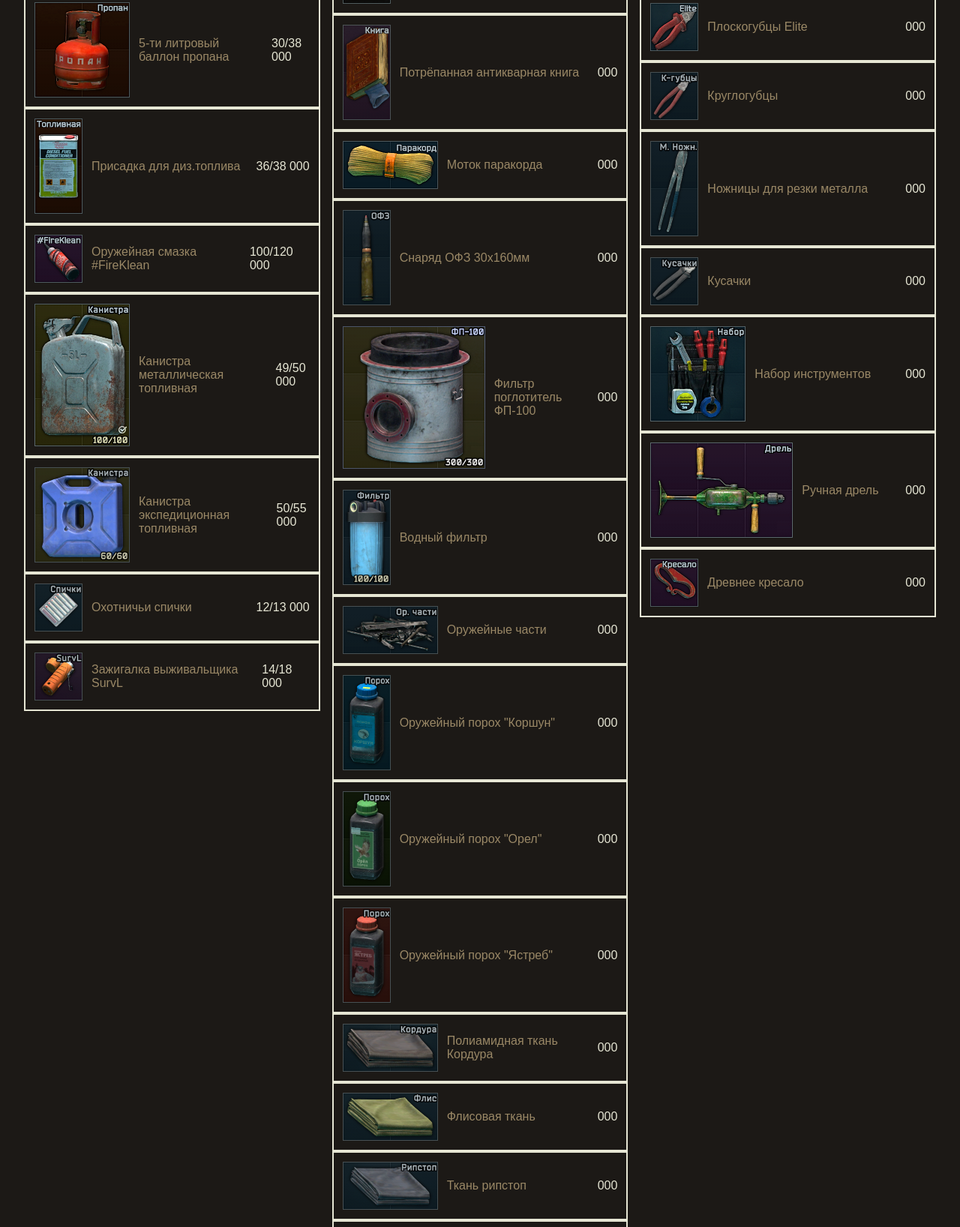
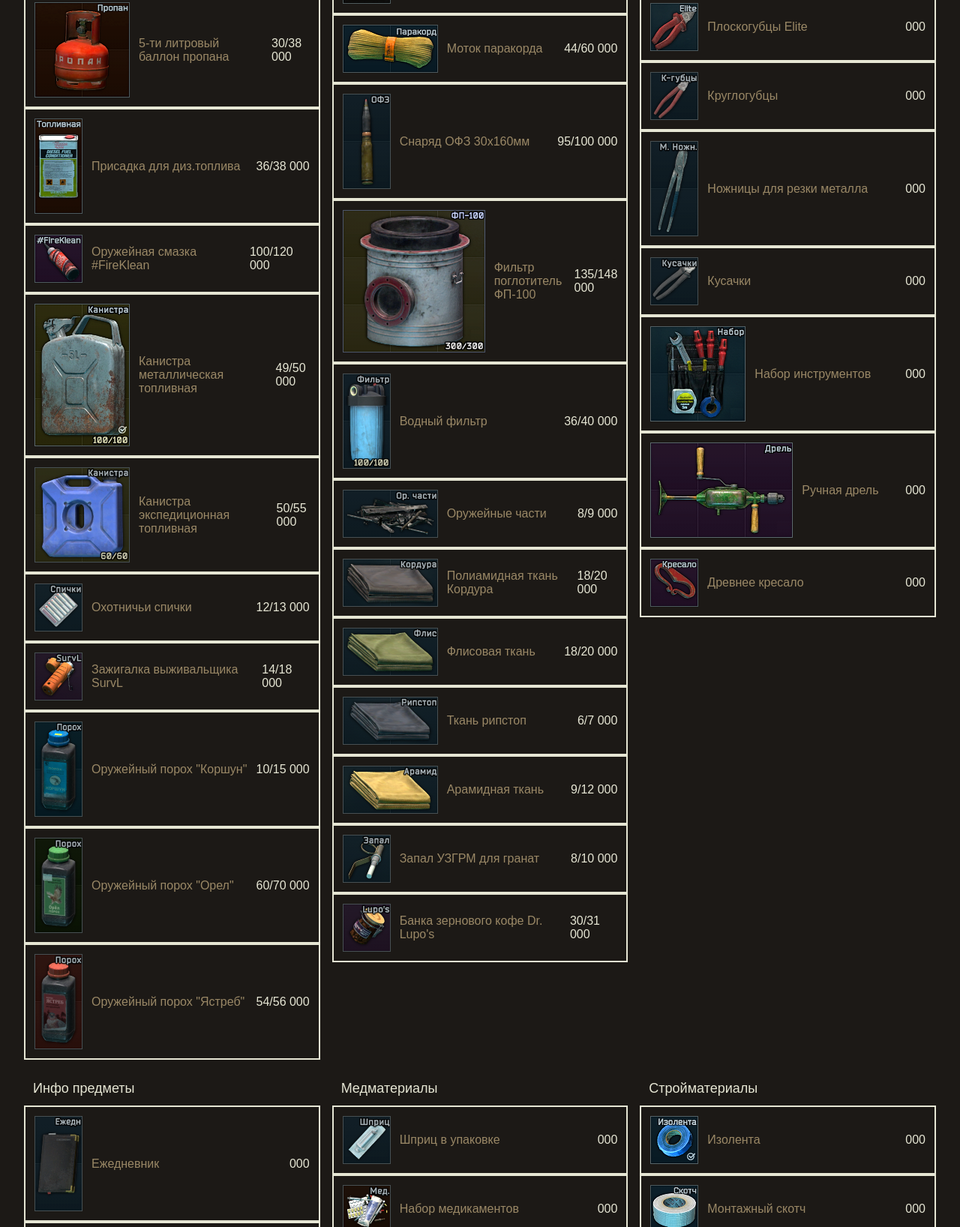
Before and after one commit to Deniszhuzhkov/tarkov-maps, a website: page items/index.html in a window 1280 px wide. Shown: the part 722-2358 px from the top of the page at 75% size. Drawn offline with Linux system fonts and the light colour scheme.

Commit message:
add image

```diff
--- a/items/index.html
+++ b/items/index.html
@@ -160,120 +160,113 @@
       <div class="item__name">Зажигалка выживальщика SurvL</div>
       <div class="item__count">14/18 000</div>
     </div>
+    <div class="item">
+      <div class="img-item"><img src="../images/Poroh_icon.png" alt="" class="img-item__img"></div>
+      <div class="item__name">Оружейный порох "Коршун"</div>
+      <div class="item__count">10/15 000</div>
+    </div>
+    <div class="item">
+      <div class="img-item"><img src="../images/Poroh_orel_icon.png" alt="" class="img-item__img"></div>
+      <div class="item__name">Оружейный порох "Орел"</div>
+      <div class="item__count">60/70 000</div>
+    </div>
+    <div class="item">
+      <div class="img-item"><img src="../images/Poroh_yastreb_icon.png" alt="" class="img-item__img"></div>
+      <div class="item__name">Оружейный порох "Ястреб"</div>
+      <div class="item__count">54/56 000</div>
+    </div>
   </div>
   <div class="list__section">
     <div class="list-title">Другое</div>
     <div class="item">
       <div class="img-item"><img src="../images/Sigareti_Apollo_icon.png" alt="" class="img-item__img"></div>
       <div class="item__name">Сигареты Союз Аполлон</div>
-      <div class="item__count">000</div>
+      <div class="item__count">8/10 000</div>
     </div>
     <div class="item">
       <div class="img-item"><img src="../images/Sigareti_Malboro_icon.png" alt="" class="img-item__img"></div>
       <div class="item__name">Сигареты Malboro</div>
-      <div class="item__count">000</div>
+      <div class="item__count">6/8 000</div>
     </div>
     <div class="item">
       <div class="img-item"><img src="../images/Sigareti_Wilston_icon.png" alt="" class="img-item__img"></div>
       <div class="item__name">Сигареты Wilston</div>
-      <div class="item__count">000</div>
+      <div class="item__count">4/5 000</div>
     </div>
     <div class="item">
       <div class="img-item"><img src="../images/Sigareti_Strike_icon.png" alt="" class="img-item__img"></div>
       <div class="item__name">Сигареты Strike</div>
-      <div class="item__count">000</div>
+      <div class="item__count">1/2 000</div>
     </div>
     <div class="item">
       <div class="img-item"><img src="../images/FiltrProtivogaz_icon.png" alt="" class="img-item__img"></div>
       <div class="item__name">Воздушный фильтр для противогаза</div>
-      <div class="item__count">000</div>
+      <div class="item__count">9/11 000</div>
     </div>
-
-
     <div class="item">
       <div class="img-item"><img src="../images/Coffee_icon.png" alt="" class="img-item__img"></div>
       <div class="item__name">Банка кофе Majaica</div>
-      <div class="item__count">000</div>
+      <div class="item__count">11/15 000</div>
     </div>
     <div class="item">
       <div class="img-item"><img src="../images/Chay_icon.png" alt="" class="img-item__img"></div>
       <div class="item__name">Коробка с чаем</div>
-      <div class="item__count">000</div>
-    </div>
-    <div class="item">
-      <div class="img-item"><img src="../images/KnigaDobby_icon.png" alt="" class="img-item__img"></div>
-      <div class="item__name">Потрёпанная антикварная книга</div>
-      <div class="item__count">000</div>
+      <div class="item__count">14/18 000</div>
     </div>
     <div class="item">
       <div class="img-item"><img src="../images/Parakord_icon.png" alt="" class="img-item__img"></div>
       <div class="item__name">Моток паракорда</div>
-      <div class="item__count">000</div>
+      <div class="item__count">44/60 000</div>
     </div>
     <div class="item">
       <div class="img-item"><img src="../images/Snaryad_ofz_icon.png" alt="" class="img-item__img"></div>
       <div class="item__name">Снаряд ОФЗ 30х160мм</div>
-      <div class="item__count">000</div>
+      <div class="item__count">95/100 000</div>
     </div>
     <div class="item">
       <div class="img-item"><img src="../images/Filtr_poglotitel_FP-100_icon.png" alt="" class="img-item__img"></div>
       <div class="item__name">Фильтр поглотитель ФП-100</div>
-      <div class="item__count">000</div>
+      <div class="item__count">135/148 000</div>
     </div>
     <div class="item">
       <div class="img-item"><img src="../images/Vodniy_filtr_icon.png" alt="" class="img-item__img"></div>
       <div class="item__name">Водный фильтр</div>
-      <div class="item__count">000</div>
+      <div class="item__count">36/40 000</div>
     </div>
     <div class="item">
       <div class="img-item"><img src="../images/Orujeynie_chasti_icon.png" alt="" class="img-item__img"></div>
       <div class="item__name">Оружейные части</div>
-      <div class="item__count">000</div>
-    </div>
-    <div class="item">
-      <div class="img-item"><img src="../images/Poroh_icon.png" alt="" class="img-item__img"></div>
-      <div class="item__name">Оружейный порох "Коршун"</div>
-      <div class="item__count">000</div>
-    </div>
-    <div class="item">
-      <div class="img-item"><img src="../images/Poroh_orel_icon.png" alt="" class="img-item__img"></div>
-      <div class="item__name">Оружейный порох "Орел"</div>
-      <div class="item__count">000</div>
-    </div>
-    <div class="item">
-      <div class="img-item"><img src="../images/Poroh_yastreb_icon.png" alt="" class="img-item__img"></div>
-      <div class="item__name">Оружейный порох "Ястреб"</div>
-      <div class="item__count">000</div>
+      <div class="item__count">8/9 000</div>
     </div>
     <div class="item">
       <div class="img-item"><img src="../images/Item_barter_other_cloth_cordura_ico.png" alt="" class="img-item__img"></div>
       <div class="item__name">Полиамидная ткань Кордура</div>
-      <div class="item__count">000</div>
+      <div class="item__count">18/20 000</div>
     </div>
     <div class="item">
       <div class="img-item"><img src="../images/Item_barter_other_cloth_fleece_ico.png" alt="" class="img-item__img"></div>
       <div class="item__name">Флисовая ткань</div>
-      <div class="item__count">000</div>
+      <div class="item__count">18/20 000</div>
     </div>
     <div class="item">
       <div class="img-item"><img src="../images/Item_barter_other_cloth_ripstop_ico.png" alt="" class="img-item__img"></div>
       <div class="item__name">Ткань рипстоп</div>
-      <div class="item__count">000</div>
+      <div class="item__count">6/7 000</div>
     </div>
     <div class="item">
       <div class="img-item"><img src="../images/Item_barter_other_cloth_aramid_ico.png" alt="" class="img-item__img"></div>
       <div class="item__name">Арамидная ткань</div>
-      <div class="item__count">000</div>
+      <div class="item__count">9/12 000</div>
     </div>
     <div class="item">
       <div class="img-item"><img src="../images/Item_barter_other_uzrgm_fuse_ico.png" alt="" class="img-item__img"></div>
       <div class="item__name">Запал УЗГРМ для гранат</div>
-      <div class="item__count">000</div>
+      <div class="item__count">8/10 000</div>
     </div>
     <div class="item">
       <div class="img-item"><img src="../images/Item_barter_other_lupo_ico.png" alt="" class="img-item__img"></div>
       <div class="item__name">Банка зернового кофе Dr. Lupo's</div>
-      <div class="item__count">000</div>
+      <div class="item__count">30/31 000</div>
     </div>
   </div>
   <div class="list__section">
@@ -281,22 +274,22 @@
     <div class="item">
       <div class="img-item"><img src="../images/Ploskogubci_icon.png" alt="" class="img-item__img"></div>
       <div class="item__name">Плоскогубцы</div>
-      <div class="item__count">000</div>
+      <div class="item__count">5/8 000</div>
     </div>
     <div class="item">
       <div class="img-item"><img src="../images/Ruletka_icon.png" alt="" class="img-item__img"></div>
       <div class="item__name">Строительная измерительная рулетка</div>
-      <div class="item__count">000</div>
+      <div class="item__count">1/3 000</div>
     </div>
     <div class="item">
       <div class="img-item"><img src="../images/Otvertka_icon.png" alt="" class="img-item__img"></div>
       <div class="item__name">Отвертка</div>
-      <div class="item__count">000</div>
+      <div class="item__count">4/6 000</div>
     </div>
     <div class="item">
       <div class="img-item"><img src="../images/Ploskaya_otvertka_icon.png" alt="" class="img-item__img"></div>
       <div class="item__name">Отвертка плоская</div>
-      <div class="item__count">000</div>
+      <div class="item__count">20/23 000</div>
     </div>
     <div class="item">
       <div class="img-item"><img src="../images/Dlinnaya_otvertka_icon.png" alt="" class="img-item__img"></div>
@@ -629,6 +622,11 @@
       <div class="item__count">000</div>
     </div>
     <div class="item">
+      <div class="img-item"><img src="../images/KnigaDobby_icon.png" alt="" class="img-item__img"></div>
+      <div class="item__name">Потрёпанная антикварная книга</div>
+      <div class="item__count">000</div>
+    </div>
+    <div class="item">
       <div class="img-item"><img src="../images/Bitcoin_icon.png" alt="" class="img-item__img"></div>
       <div class="item__name">Монета биткоина</div>
       <div class="item__count">000</div>
```
